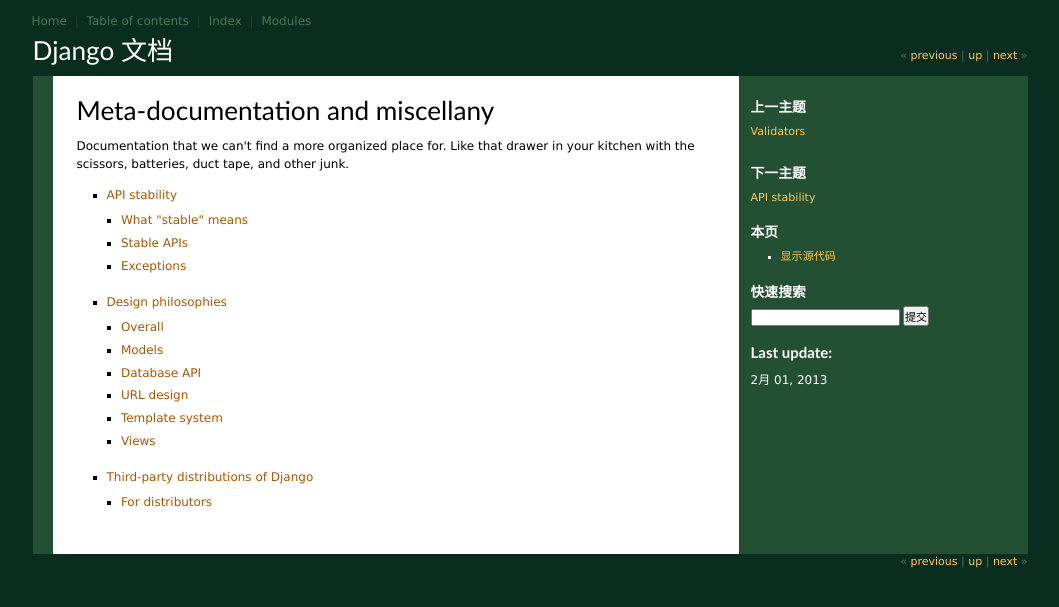
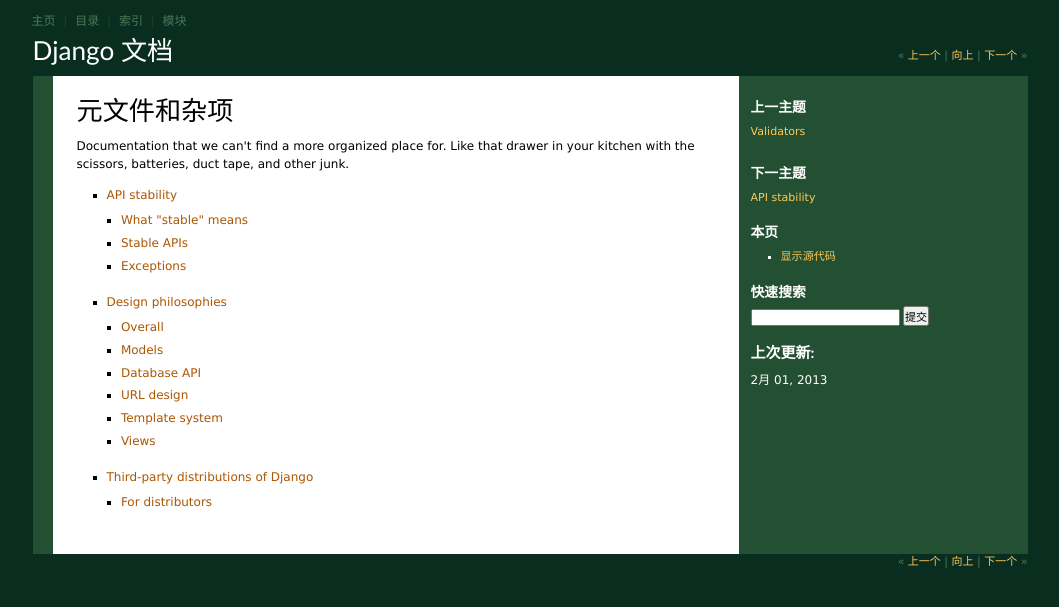
Before and after one commit to wdk-docs/django-docs-zh, a Sphinx documentation site: the page built from docs/misc/index.txt, in a window 1280 px wide. Shown: the top 607 px of the page, without its empty margins (110-1169 px from the left). Built offline with Sphinx 7.4.7, drawn with Linux system fonts in a browser that asks for light colours; the version number could not be read and is left out.

Commit message:
翻译布局

```diff
--- a/docs/_theme/djangodocs/layout.html
+++ b/docs/_theme/djangodocs/layout.html
@@ -2,17 +2,17 @@
 
 {%- macro secondnav() %}
   {%- if prev %}
-    &laquo; <a href="{{ prev.link|e }}" title="{{ prev.title|e }}">previous</a>
+    &laquo; <a href="{{ prev.link|e }}" title="{{ prev.title|e }}">上一个</a>
     {{ reldelim2 }}
   {%- endif %}
   {%- if parents %}
-    <a href="{{ parents.0.link|e }}" title="{{ parents.0.title|e }}" accesskey="U">up</a>
+    <a href="{{ parents.0.link|e }}" title="{{ parents.0.title|e }}" accesskey="U">向上</a>
   {%- else %}
-    <a title="{{ docstitle }}" href="{{ pathto('index') }}" accesskey="U">up</a>
+    <a title="{{ docstitle }}" href="{{ pathto('index') }}" accesskey="U">向上</a>
   {%- endif %}
   {%- if next %}
   {{ reldelim2 }}
-    <a href="{{ next.link|e }}" title="{{ next.title|e }}">next</a> &raquo;
+    <a href="{{ next.link|e }}" title="{{ next.title|e }}">下一个</a> &raquo;
   {%- endif %}
 {%- endmacro %}
 
@@ -58,10 +58,10 @@
     <div id="hd">
       <h1><a href="{{ pathto('index') }}">{{ docstitle }}</a></h1>
       <div id="global-nav">
-        <a title="Home page" href="{{ pathto('index') }}">Home</a> {{ reldelim2 }}
-        <a title="Table of contents" href="{{ pathto('contents') }}">Table of contents</a> {{ reldelim2 }}
-        <a title="Global index" href="{{ pathto('genindex') }}">Index</a> {{ reldelim2 }}
-        <a title="Module index" href="{{ pathto('py-modindex') }}">Modules</a>
+        <a title="Home page" href="{{ pathto('index') }}">主页</a> {{ reldelim2 }}
+        <a title="Table of contents" href="{{ pathto('contents') }}">目录</a> {{ reldelim2 }}
+        <a title="Global index" href="{{ pathto('genindex') }}">索引</a> {{ reldelim2 }}
+        <a title="Module index" href="{{ pathto('py-modindex') }}">模块</a>
       </div>
       <div class="nav">{{ secondnav() }}</div>
     </div>
@@ -79,7 +79,7 @@
           <div class="yui-b" id="sidebar">
             {{ sidebar() }}
             {%- if last_updated %}
-              <h3>Last update:</h3>
+              <h3>上次更新:</h3>
               <p class="topless">{{ last_updated }}</p>
             {%- endif %}
           </div>
@@ -94,16 +94,16 @@
 {% endblock %}
 
 {% block sidebarrel %}
-  <h3>Browse</h3>
+  <h3>浏览</h3>
   <ul>
     {% if prev %}
-      <li>Prev: <a href="{{ prev.link }}">{{ prev.title }}</a></li>
+      <li>上一个: <a href="{{ prev.link }}">{{ prev.title }}</a></li>
     {% endif %}
     {% if next %}
-      <li>Next: <a href="{{ next.link }}">{{ next.title }}</a></li>
+      <li>下一个: <a href="{{ next.link }}">{{ next.title }}</a></li>
     {% endif %}
   </ul>
-  <h3>You are here:</h3>
+  <h3>你在这里:</h3>
   <ul>
       <li>
         <a href="{{ pathto('index') }}">{{ docstitle }}</a>
--- a/docs/misc/index.txt
+++ b/docs/misc/index.txt
@@ -1,4 +1,4 @@
-Meta-documentation and miscellany
+元文件和杂项
 =================================
 
 Documentation that we can't find a more organized place for. Like that drawer in
```
